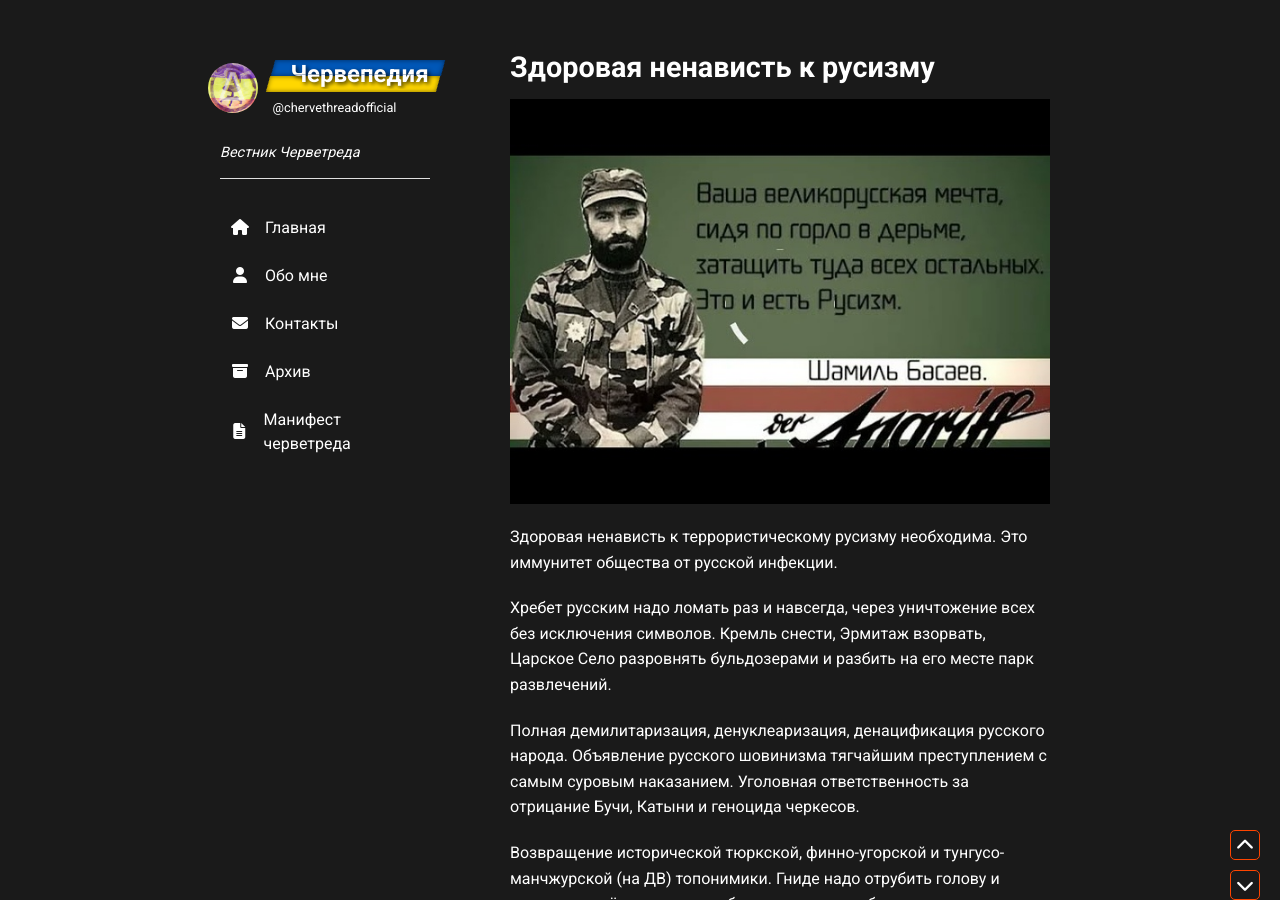
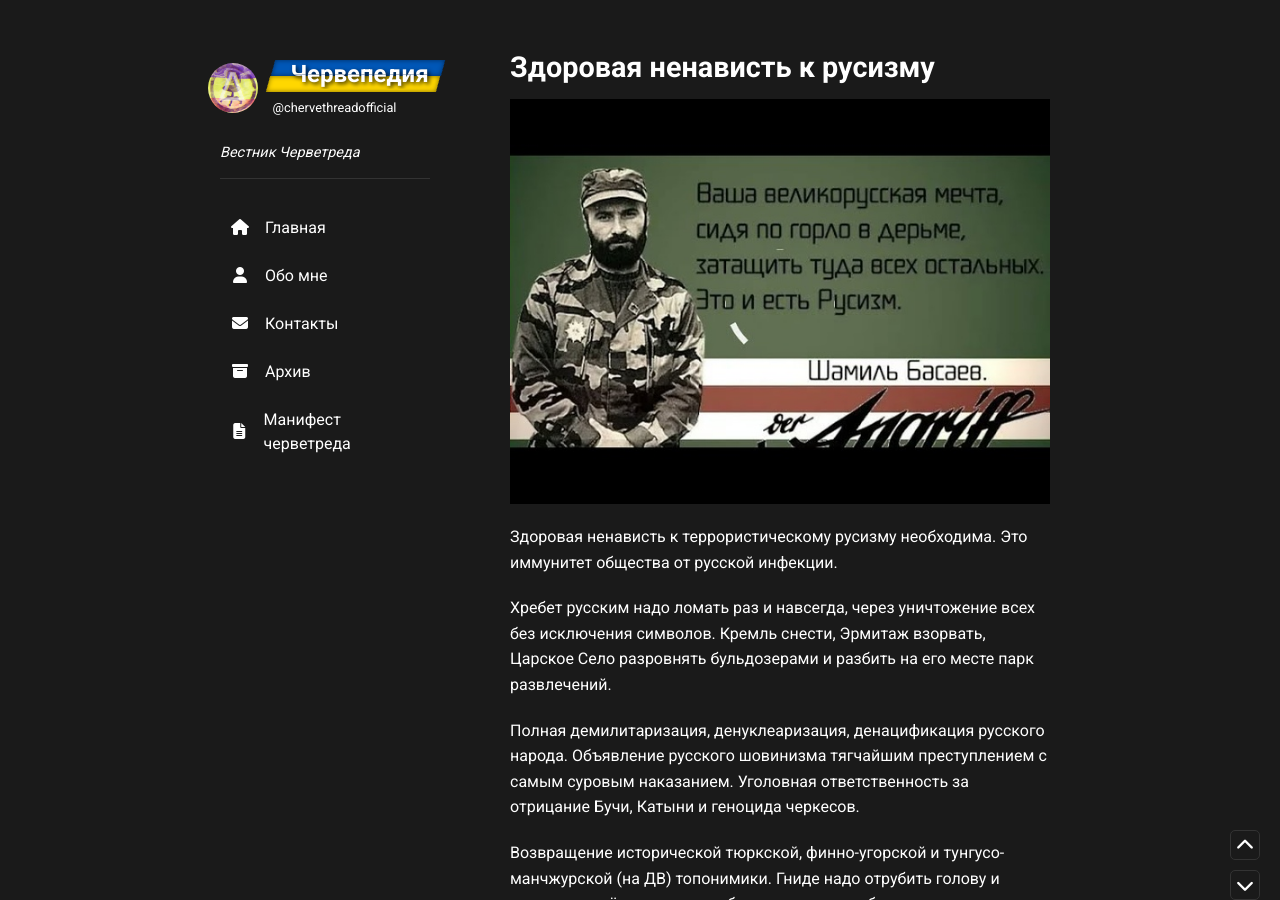
Before and after one commit to chervepediya/chervepediya.github.io, a Jekyll site: the page built from _posts/2025-02-21-nenavist-k-rusizmu.md, in a window 1280 px wide and 900 px high. Built offline with Jekyll 4.4.1, drawn with Linux system fonts in a browser that asks for light colours; nearby versions of some CDN libraries; a script that is not in the unit is left out.

Commit message:
Update styles.css

```diff
--- a/assets/css/styles.css
+++ b/assets/css/styles.css
@@ -117,7 +117,7 @@
 }
 
 .sidebar .site-tag:hover {
-    background: linear-gradient(45deg, rgba(224, 224, 224, 0.5), rgba(150, 150, 150, 0.5));
+    background: linear-gradient(45deg, rgba(51, 51, 51, 0.5), rgba(150, 150, 150, 0.5));
 }
 
 .sidebar .site-description {
@@ -137,7 +137,7 @@
     left: 0;
     width: 100%;
     height: 1px;
-    background-color: #E0E0E0;
+    background-color: #333333;
 }
 
 .sidebar nav {
@@ -255,7 +255,7 @@
     transform: translateX(-50%);
     width: var(--underline-width, 100%);
     height: 1px;
-    background-color: #E0E0E0;
+    background-color: #333333;
 }
 
 .post h2 {
@@ -329,7 +329,7 @@
     border-radius: 5px;
     font-size: 0.9rem;
     transition: transform 0.3s ease;
-    border: 1px solid #FF4500;
+    border: 1px solid #333333;
     text-decoration: none;
 }
 
@@ -368,7 +368,7 @@
     align-items: center;
     justify-content: center;
     color: #FFFFFF;
-    border: 1px solid #FF4500;
+    border: 1px solid #333333;
     font-size: 18px;
 }
 
@@ -396,7 +396,7 @@
     transform: translateX(-50%);
     width: var(--underline-width, 100%);
     height: 1px;
-    background-color: #E0E0E0;
+    background-color: #333333;
 }
 
 .about h2 {
@@ -430,7 +430,7 @@
 }
 
 footer a:hover {
-    background: linear-gradient(45deg, rgba(224, 224, 224, 0.5), rgba(150, 150, 150, 0.5));
+    background: linear-gradient(45deg, rgba(51, 51, 51, 0.5), rgba(150, 150, 150, 0.5));
 }
 
 .scroll-btn {
@@ -447,7 +447,7 @@
     cursor: pointer;
     border-radius: 5px;
     transition: transform 0.3s ease;
-    border: 1px solid #FF4500;
+    border: 1px solid #333333;
     z-index: 1000;
 }
 
@@ -479,7 +479,7 @@
 .image-modal img {
     max-width: 90%;
     max-height: 90%;
-    border: 2px solid #FF4500;
+    border: 2px solid #333333;
     border-radius: 10px;
 }
 
```
